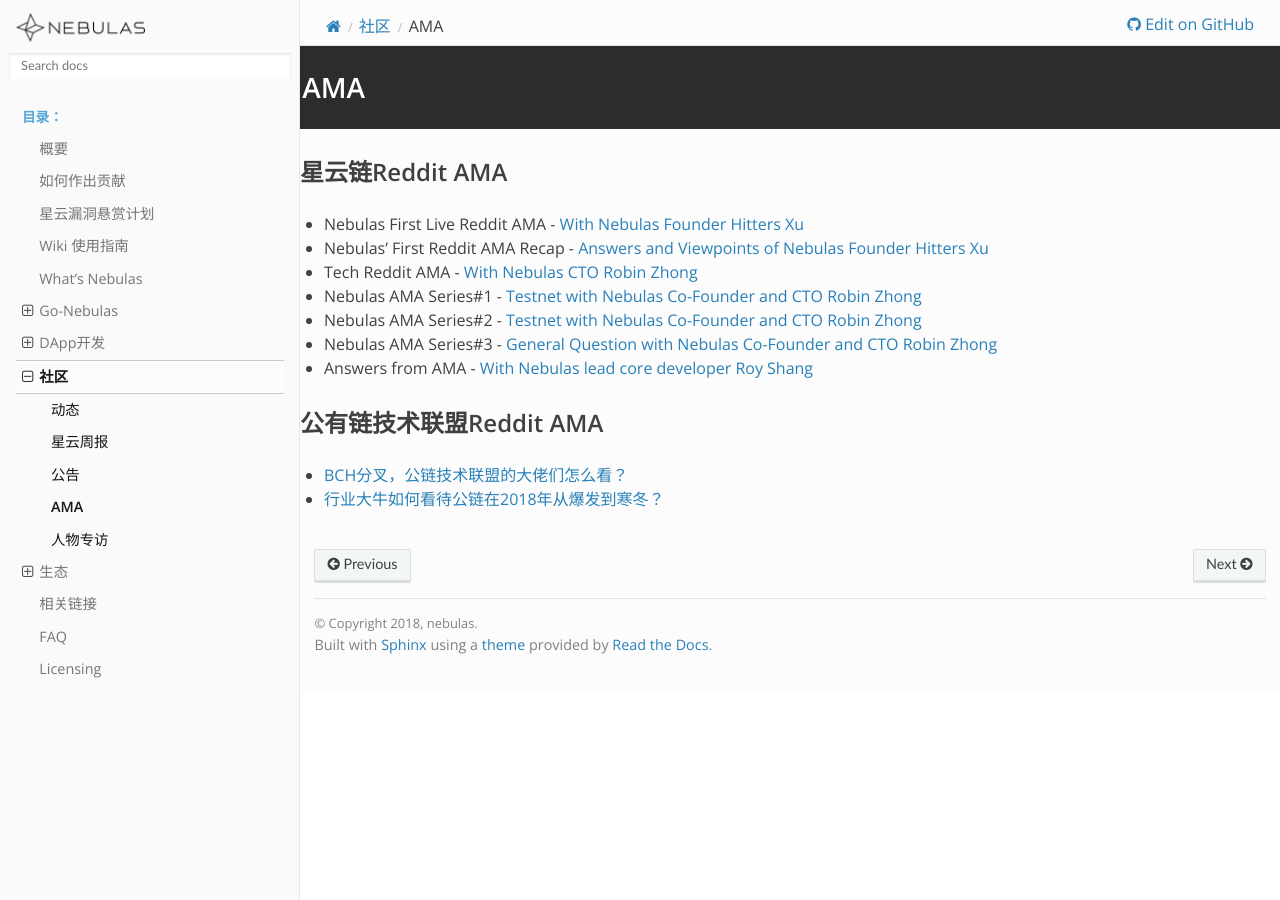
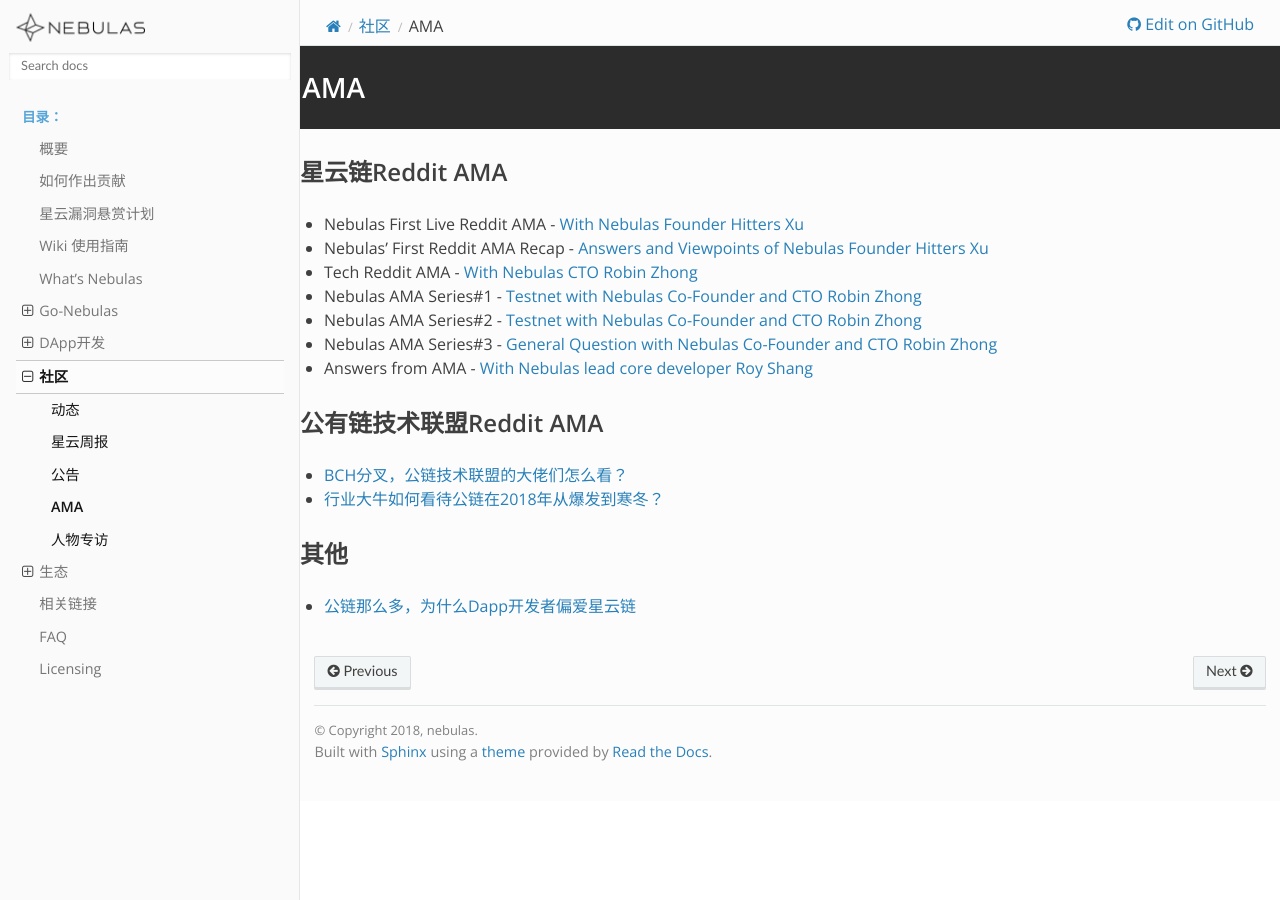
Before and after one commit to nebulasio/nebdocs, a Sphinx documentation site: the page built from docs/community/ama.md, in a window 1280 px wide. Built offline with Sphinx 7.4.7 and the Read the Docs theme 2.0.0, drawn with Linux system fonts in a browser that asks for light colours; pages that are not in the unit, such as notebooks, are missing from menus.

Commit message:
更新AMA
公链那么多，为什么Dapp开发者偏爱星云链

```diff
--- a/docs/community/ama.md
+++ b/docs/community/ama.md
@@ -12,3 +12,6 @@
 ## 公有链技术联盟Reddit AMA
 - [BCH分叉，公链技术联盟的大佬们怎么看？](https://www.huoxing24.com/newsdetail/20181127115458380113.html)
 - [行业大牛如何看待公链在2018年从爆发到寒冬？](https://www.huoxing24.com/newsdetail/20181224114531788805.html)
+
+## 其他
+- [公链那么多，为什么Dapp开发者偏爱星云链](https://mp.weixin.qq.com/s/mDVO1r510q0ngFmb2jDVtQ)
```
